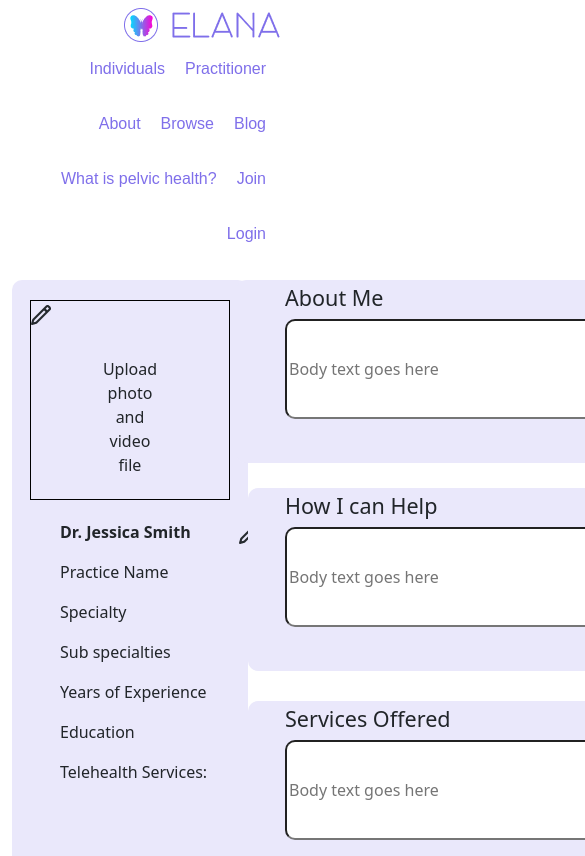
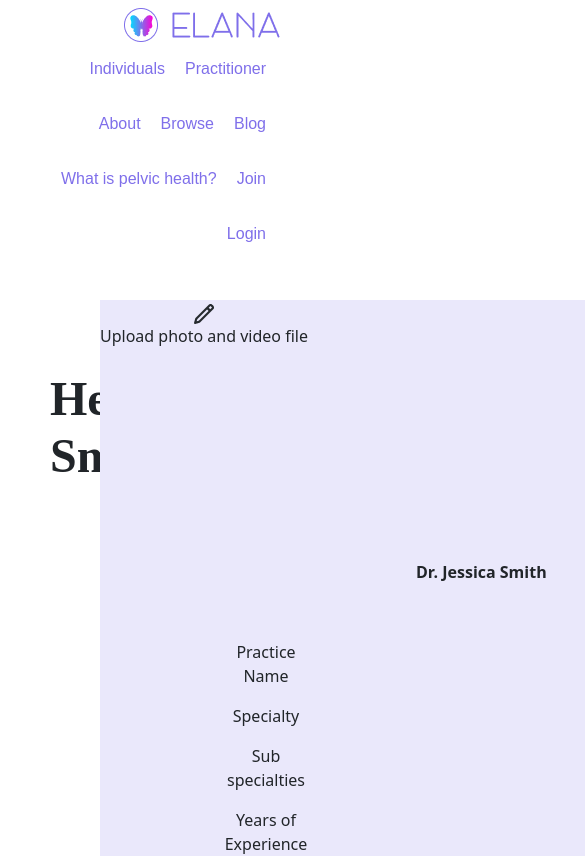
Before and after one commit to MVP-Marketplace/elana-new, a React (Create React App) app in the folder frontend/: page /practitionerProfile in a window 390 px wide. Shown: the top 856 px of the page, 585 px wide, since content can reach past the window. Built offline with nearby package versions, Linux system fonts and the light colour scheme; a web font is replaced by a local one.

Commit message:
profile responsive at least is better

```diff
--- a/frontend/src/index.css
+++ b/frontend/src/index.css
@@ -829,6 +829,31 @@ justify-content: space-around;
 position: absolute;
 top: 280px;
 }
+
+@media only screen and (max-width: 667px) {
+  .pp div{
+     display: table-row;
+     vertical-align: top;
+     text-align:center;
+     padding: 20px;
+     padding-left: 100px;
+
+  }
+ .ppProfile{
+   margin-right: 450px;
+
+ }
+ .name-responsive{
+  padding-right: 1350px;
+
+}
+.icon-responsive{
+  padding-right: 100px;
+}
+ .ppAbout{
+  margin:100px;
+ }
+ }
 .whitespace {
   white-space: nowrap;
 }
@@ -859,7 +884,7 @@ line-height: 57px;
 }
 
 .ppAbout {
-  width: 544px;
+width: 544px;
 height: 756px;
 /* display: flex;
 flex-direction: column;
--- a/frontend/src/pages/Practitioner/PractitionerProfile.jsx
+++ b/frontend/src/pages/Practitioner/PractitionerProfile.jsx
@@ -18,6 +18,9 @@ import {
   MDBModalBody,
   MDBModalFooter,
   MDBInput,
+  MDBContainer,
+   MDBRow,
+   MDBCol
 } from "mdb-react-ui-kit";
 
 export function PractitionerProfile() {
@@ -43,13 +46,13 @@ export function PractitionerProfile() {
 	};
 
   return (
-    <div className="pp row ">
+    <div className="pp ">
       {" "}
       <h1 className="ppHeader">Hello, Jessica Smith</h1>
       <button className="ppButton">Log Out</button>
       <div className="ppConainer ">
-        <div className="ppPerson ">
-          <div className="ppImageBox col-sm">
+        <div className="ppPerson">
+          <div className="ppImageBox">
             <img
               alt=""
               src={pen}
@@ -120,14 +123,14 @@ export function PractitionerProfile() {
               <p className="ppText">Upload photo and video file</p>
             </div>
           </div>
-          <div className="ppProfile col-sm">
-            <div className="d-flex ms-5 whitespace">
-              <div>
+          <div className="ppProfile ">
+            <div className="d-flex ms-3 whitespace">
+              <div className="name-responsive">
                 <p>
                   <b>Dr. Jessica Smith</b>
                 </p>
               </div>
-              <div>
+              <div className="icon-responsive">
                 <img
                   alt=""
                   src={pen}
@@ -261,19 +264,19 @@ export function PractitionerProfile() {
                 </MDBModal>
               </div>
             </div>
-            <div>
-              <p className="ms-5">Practice Name</p>
-              <p className="ms-5">Specialty</p>
-              <p className="ms-5">Sub specialties</p>
-              <p className="ms-5">Years of Experience</p>
-              <p className="ms-5">Education</p>
-              <p className="ms-5">Telehealth Services:</p>
+            <div className="p-responsive">
+              <p className="ms-3">Practice Name</p>
+              <p className="ms-3">Specialty</p>
+              <p className="ms-3">Sub specialties</p>
+              <p className="ms-3">Years of Experience</p>
+              <p className="ms-3">Education</p>
+              <p className="ms-3">Telehealth Services:</p>
             </div>
           </div>
         </div>
-        <div className="ppAbout col-sm">
-          <div className="ppAbout row">
-            <div className="ppAboutbox col-sm">
+        <div className="ppAbout allcolum">
+          <div className="ppAbout ">
+            <div className="ppAboutbox">
               <h4 className="">About Me</h4>
               <input
                onClick={()=>setShowButtons(!showbuttons)}
@@ -289,7 +292,7 @@ export function PractitionerProfile() {
             </div>
           </div>
           <div className="ppAboutA">
-            <div className="ppAboutbox col-sm">
+            <div className="ppAboutbox">
               <h4>How I can Help</h4>
               <input
               onClick={()=>setShowButtonsTwo(!showbuttonstwo)}
@@ -327,7 +330,7 @@ export function PractitionerProfile() {
             </div>
           </div>
         </div>
-        <div className="ppAvailability col-sm">
+        <div className="ppAvailability allcolum">
           <div className="ppAvailability">
             <div className="ppAbox">
               <h4>Availability</h4>
```
Also changed, not shown: 1 other file (tests, documents, lock files or other folders).
